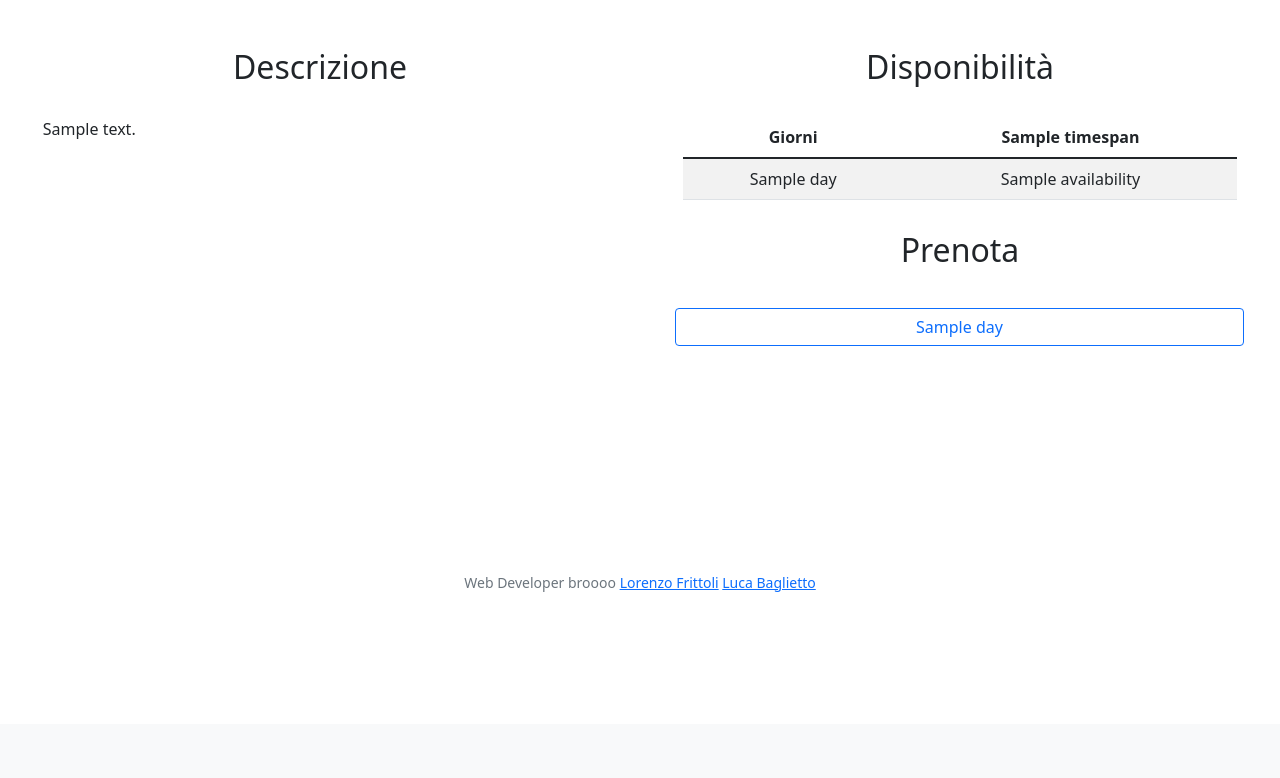
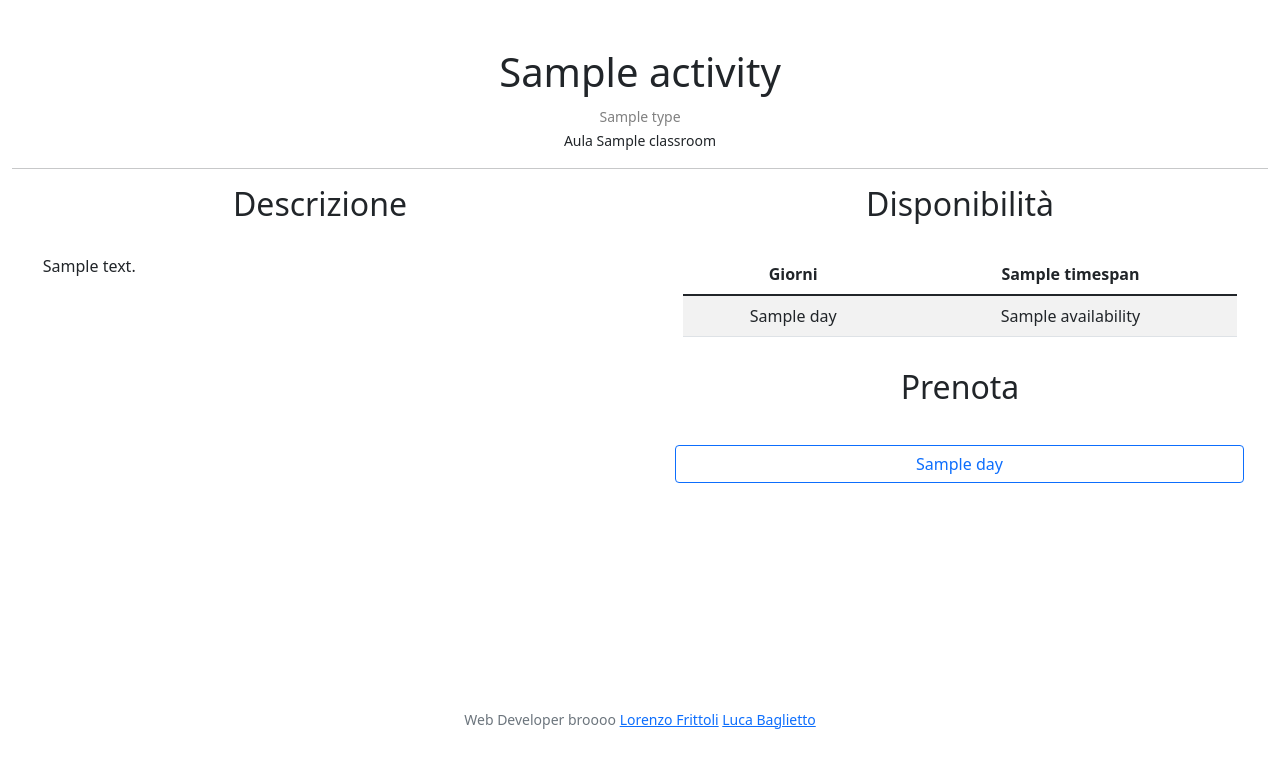
Before and after one commit to lorenzo-frittoli/forme-website, a Flask app: template templates/activity.html in a window 1280 px wide. Shown: the part 76-854 px from the top of the page. Before the commit the page ends 668 px from the top, so only its background shows below. Run offline with Flask 3, Linux system fonts and the light colour scheme; the template is opened without the code that fills it: most values are stand-ins (such as "Sample title", 1, 10 or a date in 2020).

Commit message:
Added classroom to activities

```diff
--- a/app.py
+++ b/app.py
@@ -223,7 +223,7 @@ def activity():
         cur = g.con.cursor()
 
         # Query the database
-        cur.execute("SELECT title, description, type, length, availability FROM activities WHERE id = ?;", (activity_id,))
+        cur.execute("SELECT title, description, type, length, classroom, availability FROM activities WHERE id = ?;", (activity_id,))
         query_result = cur.fetchone()
         cur.execute("SELECT day, module_start, module_end FROM registrations WHERE user_id = ?", (session["user_id"], ))
         user_registrations = cur.fetchall()
@@ -234,12 +234,13 @@ def activity():
         if query_result is None:
             return apology("Invalid http request")
 
-        activity_title, activity_description, activity_type, activity_length, activity_availability = query_result
+        activity_title, activity_description, activity_type, activity_length, activity_classroom, activity_availability = query_result
 
         # Details of the activity
         activity_dict = {"title": activity_title,
                         "description": activity_description,
-                        "type": activity_type
+                        "type": activity_type,
+                        "classroom": activity_classroom
                         }
 
         # JSON string -> list[list[remaining by time] by day]
--- a/helpers.py
+++ b/helpers.py
@@ -219,6 +219,7 @@ def get_activities_from_file(filename: str) -> list[dict]:
     titles = ("Title 1", "Title 2")
     types = ("Type 1", "Type 2")
     lengths = (1, 2)
+    classrooms = ("4.2", "6.9")
     description = """Lorem ipsum dolor sit amet, consectetur adipiscing elit, sed do eiusmod tempor incididunt ut labore et dolore magna aliqua. Maecenas volutpat blandit aliquam etiam erat velit scelerisque in. Praesent semper feugiat nibh sed pulvinar proin. Condimentum vitae sapien pellentesque habitant. Mi in nulla posuere sollicitudin aliquam. Commodo viverra maecenas accumsan lacus vel facilisis. Etiam non quam lacus suspendisse faucibus. Eu non diam phasellus vestibulum lorem sed risus ultricies tristique. Egestas pretium aenean pharetra magna ac placerat. Sed velit dignissim sodales ut eu sem integer vitae justo. Facilisi etiam dignissim diam quis enim lobortis scelerisque fermentum dui. In arcu cursus euismod quis.
     Lorem sed risus ultricies tristique nulla. Rhoncus urna neque viverra justo nec ultrices dui sapien. Venenatis urna cursus eget nunc. Tristique sollicitudin nibh sit amet commodo nulla facilisi. Rhoncus aenean vel elit scelerisque. Tempor commodo ullamcorper a lacus vestibulum sed arcu. In hendrerit gravida rutrum quisque non tellus orci ac auctor. Eget felis eget nunc lobortis mattis. Turpis nunc eget lorem dolor sed viverra ipsum nunc. Congue nisi vitae suscipit tellus. Pretium vulputate sapien nec sagittis aliquam malesuada bibendum. Rhoncus aenean vel elit scelerisque. Fermentum odio eu feugiat pretium nibh ipsum consequat nisl vel. Ut sem nulla pharetra diam sit. Natoque penatibus et magnis dis parturient. Lacus sed turpis tincidunt id aliquet risus feugiat in ante. Suspendisse in est ante in nibh mauris cursus. Pulvinar neque laoreet suspendisse interdum. Sollicitudin tempor id eu nisl nunc mi ipsum.
     Imperdiet dui accumsan sit amet nulla facilisi. Tellus elementum sagittis vitae et leo duis ut diam quam. Quam viverra orci sagittis eu volutpat. Nunc sed id semper risus in hendrerit. Fames ac turpis egestas maecenas pharetra convallis posuere. Ultrices vitae auctor eu augue ut. Amet nisl suscipit adipiscing bibendum est ultricies. Habitasse platea dictumst quisque sagittis purus sit. Lobortis mattis aliquam faucibus purus in. Viverra tellus in hac habitasse. Eu scelerisque felis imperdiet proin fermentum leo. Bibendum ut tristique et egestas quis ipsum suspendisse. Sit amet consectetur adipiscing elit pellentesque. Feugiat vivamus at augue eget arcu dictum varius duis at. Duis at tellus at urna condimentum mattis pellentesque id nibh. Morbi non arcu risus quis varius quam. Fringilla urna porttitor rhoncus dolor purus. Nisl nunc mi ipsum faucibus vitae aliquet nec ullamcorper sit. Pellentesque eu tincidunt tortor aliquam nulla facilisi cras fermentum odio. Quis commodo odio aenean sed.
@@ -229,8 +230,9 @@ def get_activities_from_file(filename: str) -> list[dict]:
             "description": description,
             "type": typ,
             "length": l,
+            "classroom": c,
             "availability": json.dumps([[20 for _ in range(0, len(TIMESPANS) - l + 1, l)] for _ in DAYS])
         }
-    for tit, typ, l in zip(titles, types, lengths)]
+    for tit, typ, l, c in zip(titles, types, lengths, classrooms)]
 
     return data
--- a/make_database.sql
+++ b/make_database.sql
@@ -16,6 +16,7 @@ CREATE TABLE activities (
     description TEXT NOT NULL,
     type TEXT NOT NULL,
     length INTEGER NOT NULL,
+    classroom TEXT NOT NULL,
     availability TEXT NOT NULL
 );
 
--- a/manage.py
+++ b/manage.py
@@ -67,8 +67,8 @@ def load_activities(filename: str) -> None:
 
     activities = get_activities_from_file(filename)
     qry = """
-        INSERT INTO activities (title, description, type, length, availability)
-            VALUES (:title, :description, :type, :length, :availability);
+        INSERT INTO activities (title, description, type, length, classroom, availability)
+            VALUES (:title, :description, :type, :length, :classroom, :availability);
         """
 
     # Load activities in db
--- a/templates/activity.html
+++ b/templates/activity.html
@@ -65,6 +65,15 @@
             }
         });
     </script>
+
+    <!-- Heading -->
+    <div>
+        <h1>{{ activity.title }}</h1>
+        <small style="color: gray;">{{ activity.type }}</small>
+        <br>
+        <small>Aula {{ activity.classroom }}</small>
+        <hr>
+    </div>
 
     <div class="row">
         <!-- Left column -->
```
